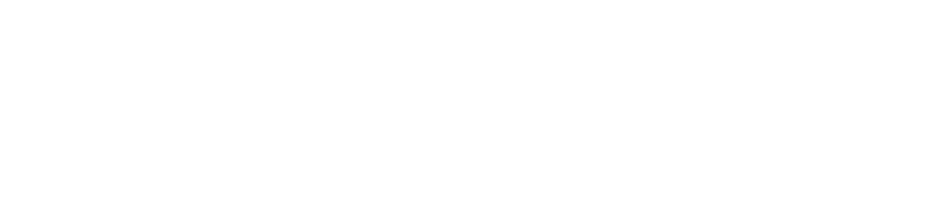
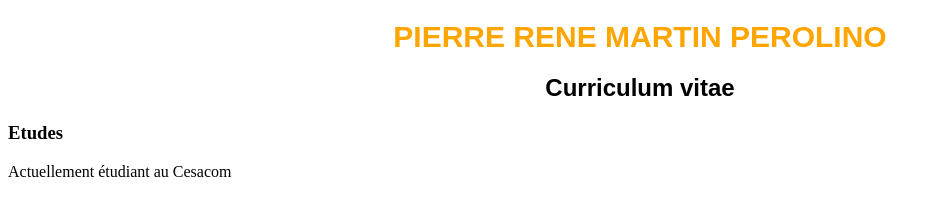
Before and after one commit to PRMP/projet-web, a plain HTML site: page index.html in a window 1280 px wide. Shown: the whole page, without its empty margins (0-941 px from the left). Drawn offline with Linux system fonts and the light colour scheme.

Commit message:
Base du site mk II
Premiers titres

```diff
--- a/index.html
+++ b/index.html
@@ -2,9 +2,18 @@
 <html lang="fr">
 <head>
     <meta charset="UTF-8">
+    <link rel="stylesheet" href="style.css"/>
     <title>Pierre-René MARTIN PEROLINO - CV en ligne</title>
 </head>
 <body>
 
+           <h1>PIERRE RENE MARTIN PEROLINO</h1>
+
+
+     <h2> Curriculum vitae</h2>
+   <h3> Etudes </h3>
+
+   <p>Actuellement étudiant au Cesacom </p>
+
 </body>
 </html>
--- a/style.css
+++ b/style.css
@@ -0,0 +1,11 @@
+h1  {
+    color:orange;
+    font-size:30px;
+    text-align:center;
+    font-family:sans-serif;
+}
+
+h2 {
+    text-align:center;
+    font-family: fantasy;
+}
```
